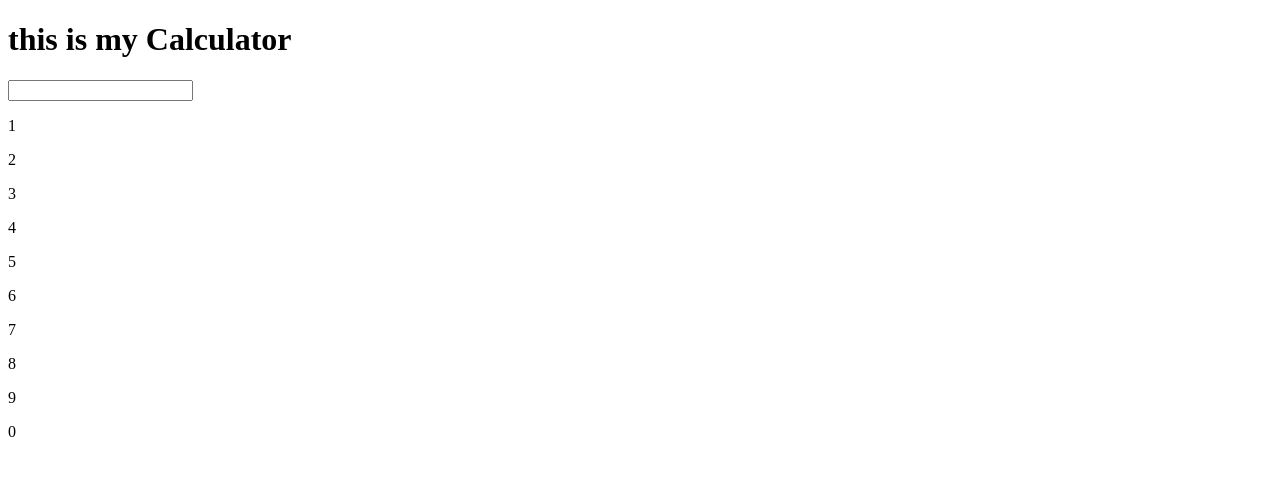
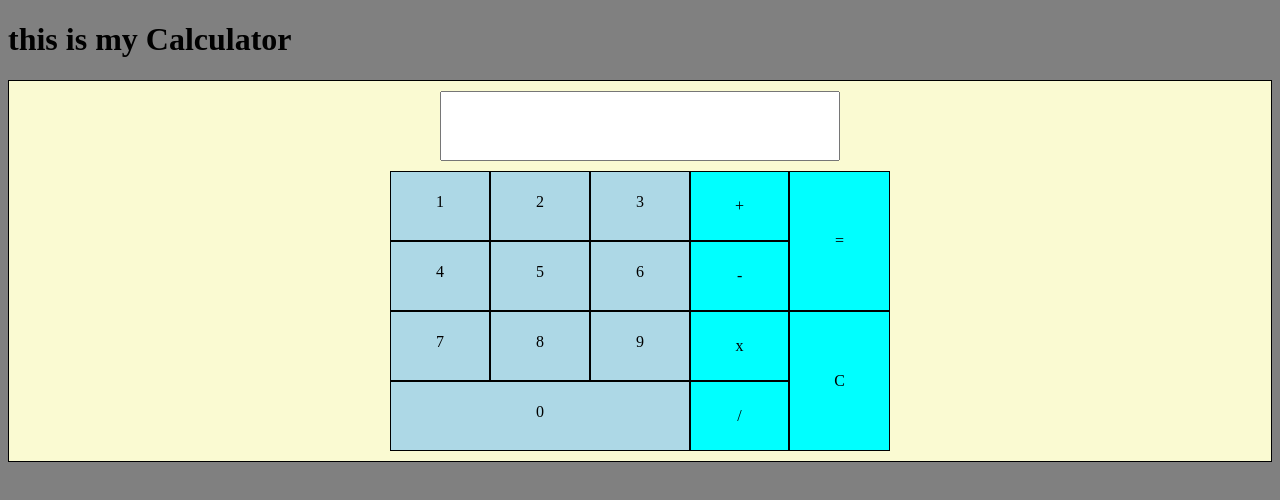
Before and after one commit to adhdcoding/Calculator, a plain HTML site: page index.html in a window 1280 px wide. Drawn offline with Linux system fonts and the light colour scheme.

Commit message:
added basic styling to the calculator

```diff
--- a/index.html
+++ b/index.html
@@ -4,6 +4,8 @@
     <meta charset="UTF-8" />
     <meta http-equiv="X-UA-Compatible" content="IE=edge" />
     <meta name="viewport" content="width=device-width, initial-scale=1.0" />
+    <link rel="stylesheet" href="/styles.css">
+
     <title>Ken's Calculator</title>
   </head>
   <body>
@@ -17,29 +19,28 @@
         </div>
         <div id="calc-body">
           <div id="key-pad">
-            <div id="num1"><p>1</p></div>
-            <div id="num2"><p>2</p></div>
-            <div id="num3"><p>3</p></div>
-            <div id="num4"><p>4</p></div>
-            <div id="num5"><p>5</p></div>
-            <div id="num6"><p>6</p></div>
-            <div id="num7"><p>7</p></div>
-            <div id="num8"><p>8</p></div>
-            <div id="num9"><p>9</p></div>
-            <div id="num0"><p>0</p></div>
+            <div class="key-box" id="num1"><p>1</p></div>
+            <div class="key-box" id="num2"><p>2</p></div>
+            <div class="key-box" id="num3"><p>3</p></div>
+            <div class="key-box" id="num4"><p>4</p></div>
+            <div class="key-box" id="num5"><p>5</p></div>
+            <div class="key-box" id="num6"><p>6</p></div>
+            <div class="key-box" id="num7"><p>7</p></div>
+            <div class="key-box" id="num8"><p>8</p></div>
+            <div class="key-box" id="num9"><p>9</p></div>
+            <div class="key-box" id="num0"><p>0</p></div>
           </div>
           <div id="operator-pad">
-            <div id="plus"></div>
-            <div id="minus"></div>
-            <div id="multiply"></div>
-            <div id="divide"></div>
-            <div id="equal"></div>
-
-
-
+            <div class="operator-box" id="plus"><p>+</p></div>
+            <div class="operator-box" id="minus"><p>-</p></div>
+            <div class="operator-box" id="multiply"><p>x</p></div>
+            <div class="operator-box" id="divide"><p>/</p></div>
+            <div class="operator-box" id="equal"><p>=</p></div>
+            <div class="operator-box" id="clear"><p>C</p></div>
           </div>
         </div>
       </div>
+
     </body>
-  </body>
+
 </html>
--- a/styles.css
+++ b/styles.css
@@ -0,0 +1,69 @@
+*{
+    box-sizing: border-box;
+}
+
+
+body{
+    background-color: grey
+}
+
+#calc-display{
+    width: 400px;
+    height: 70px;
+    font-size: 62px;
+}
+
+#container{
+    background-color: lightgoldenrodyellow;
+    display: flex;
+    flex-direction: column;
+    border: 1px solid black;
+    margin: auto;
+    padding: 10px;
+    align-items: center;
+    text-align: center;
+    gap: 10px;
+}
+#calc-body{
+    display: flex;
+}
+#key-pad{
+    width: 300px;
+    display: grid;
+    grid-template-columns: 1fr 1fr 1fr;
+    grid-template-rows: 1fr 1fr 1fr;
+}
+#operator-pad{
+    width: 200px;
+    height: 280px;
+    text-align: center;
+    justify-content: center;
+    flex: 1;
+    display: flex;
+    flex-direction: column;
+    flex-wrap: wrap;
+}
+
+.operator-box{
+    text-align: center;
+    justify-content: center;
+    align-items: center;
+    display: flex;
+    flex: 1;
+    padding: 5px;
+    border: 1px solid black;
+    background-color: aqua;
+}
+
+
+.key-box{
+    width: 100px;
+    height: 70px;
+    padding: 5px;
+    border: 1px solid black;
+    background-color: lightblue;
+}
+#num0{
+    width: 300px;
+    grid-column: 1 / 4;
+}
```
Also changed, not shown: 1 other file.
